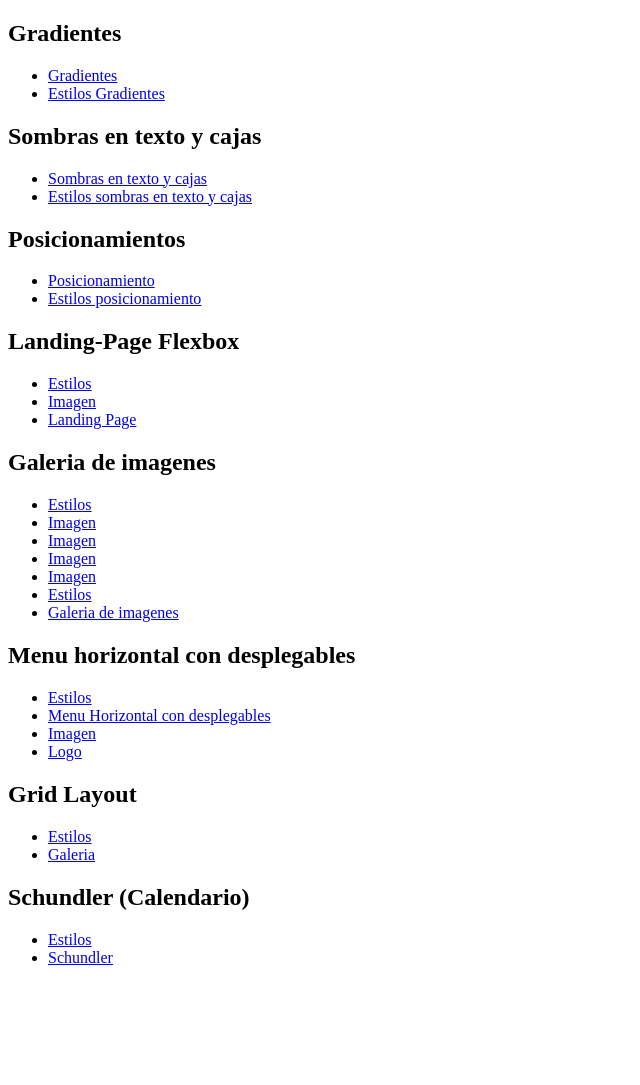
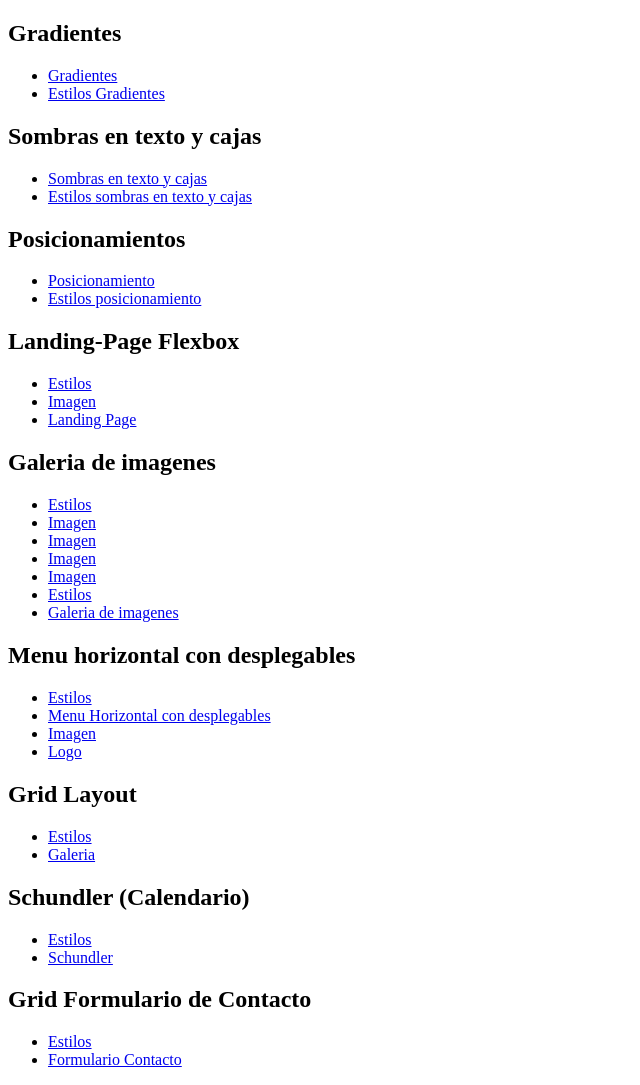
Before and after one commit to andresop11/Dise-o-Interfaces, a plain HTML site: page index.html in a window 1280 px wide. Shown: the whole page, without its empty margins (0-640 px from the left). Before the commit the page ends 983 px from the top, so only its background shows below. Drawn offline with Linux system fonts and the light colour scheme.

Commit message:
Update index.html

```diff
--- a/index.html
+++ b/index.html
@@ -65,5 +65,12 @@
         <li><a href="Calendario/index.html">Schundler</a></li>
     </ul>
 
+     <h2>Grid Formulario de Contacto</h2>
+    <ul>
+        <li><a href="grid_formulario_contacto/estilos.css">Estilos</a></li>
+        <li><a href="grid_formulario_contacto/index.html">Formulario Contacto</a></li>
+    </ul>
+
+
 </body>
 </html>
```
